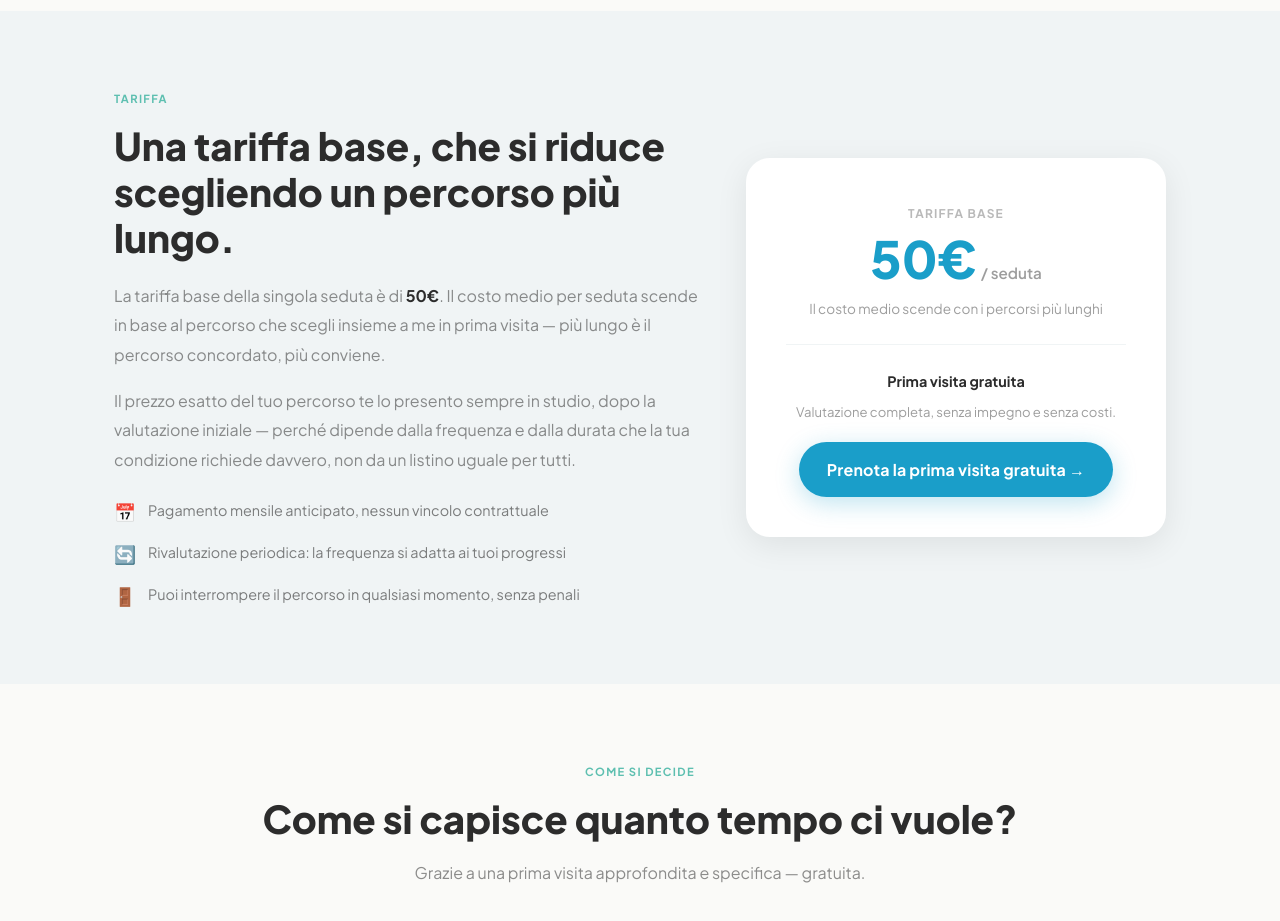
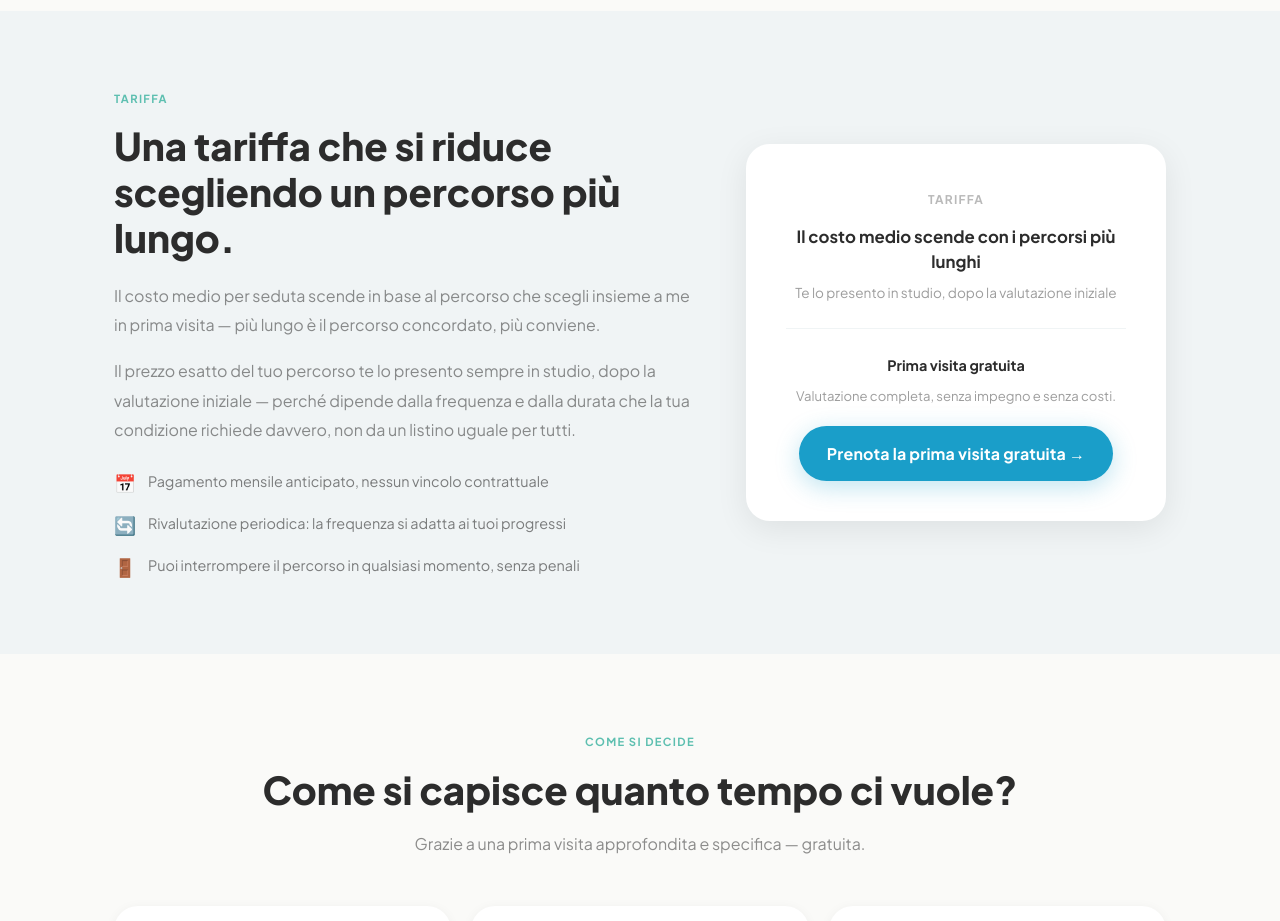
Before and after one commit to studio-mantovan/studio-mantovan, a Next.js app in the folder site/: page /percorsi in a window 1280 px wide. Shown: the part 1900-2821 px from the top of the page. Built offline with nearby package versions, Linux system fonts and the light colour scheme.

Commit message:
copy: rimuovi prezzi espliciti dalla pagina Percorsi

```diff
--- a/site/src/app/percorsi/page.tsx
+++ b/site/src/app/percorsi/page.tsx
@@ -5,7 +5,7 @@ import { FaqSection } from '@/components/FaqSection'
 export const metadata: Metadata = {
   title: 'Percorsi e tariffe',
   description:
-    'Niente pacchetti da 10 sedute: percorsi di fisioterapia costruiti sul tempo che la tua condizione richiede. Tariffa base 50€, prima visita gratuita.',
+    'Niente pacchetti da 10 sedute: percorsi di fisioterapia costruiti sul tempo che la tua condizione richiede. Prima visita gratuita.',
 }
 
 const C = {
@@ -262,10 +262,9 @@ function TariffaSection() {
               Tariffa
             </span>
             <h2 style={{ fontSize: 'clamp(1.8rem, 3vw, 2.4rem)', fontWeight: 800, color: C.text, marginTop: '0.75rem', lineHeight: 1.2 }}>
-              Una tariffa base, che si riduce scegliendo un percorso più lungo.
+              Una tariffa che si riduce scegliendo un percorso più lungo.
             </h2>
             <p style={{ marginTop: '1.25rem', color: `${C.text}88`, lineHeight: 1.85, fontSize: '1rem' }}>
-              La tariffa base della singola seduta è di <strong style={{ color: C.text }}>50€</strong>.
               Il costo medio per seduta scende in base al percorso che scegli insieme a me in prima
               visita — più lungo è il percorso concordato, più conviene.
             </p>
@@ -296,14 +295,13 @@ function TariffaSection() {
               boxShadow: '0 8px 32px rgba(0,0,0,0.08)', textAlign: 'center',
             }}>
               <span style={{ fontSize: '0.75rem', fontWeight: 700, textTransform: 'uppercase', letterSpacing: '0.1em', color: `${C.text}55` }}>
-                Tariffa base
+                Tariffa
               </span>
-              <div style={{ marginTop: '0.5rem', display: 'flex', alignItems: 'baseline', justifyContent: 'center', gap: '4px' }}>
-                <span style={{ fontSize: '3.2rem', fontWeight: 800, color: C.primary, lineHeight: 1 }}>50€</span>
-                <span style={{ fontSize: '0.95rem', color: `${C.text}77`, fontWeight: 600 }}>/ seduta</span>
-              </div>
-              <p style={{ marginTop: '0.75rem', fontSize: '0.85rem', color: `${C.text}77`, lineHeight: 1.6 }}>
+              <p style={{ marginTop: '0.75rem', fontSize: '1.05rem', fontWeight: 700, color: C.text, lineHeight: 1.5 }}>
                 Il costo medio scende con i percorsi più lunghi
+              </p>
+              <p style={{ marginTop: '0.5rem', fontSize: '0.85rem', color: `${C.text}77`, lineHeight: 1.6 }}>
+                Te lo presento in studio, dopo la valutazione iniziale
               </p>
               <div style={{ height: '1px', background: C.surface, margin: '1.5rem 0' }} />
               <p style={{ fontSize: '0.9rem', fontWeight: 700, color: C.text, marginBottom: '0.5rem' }}>
```
